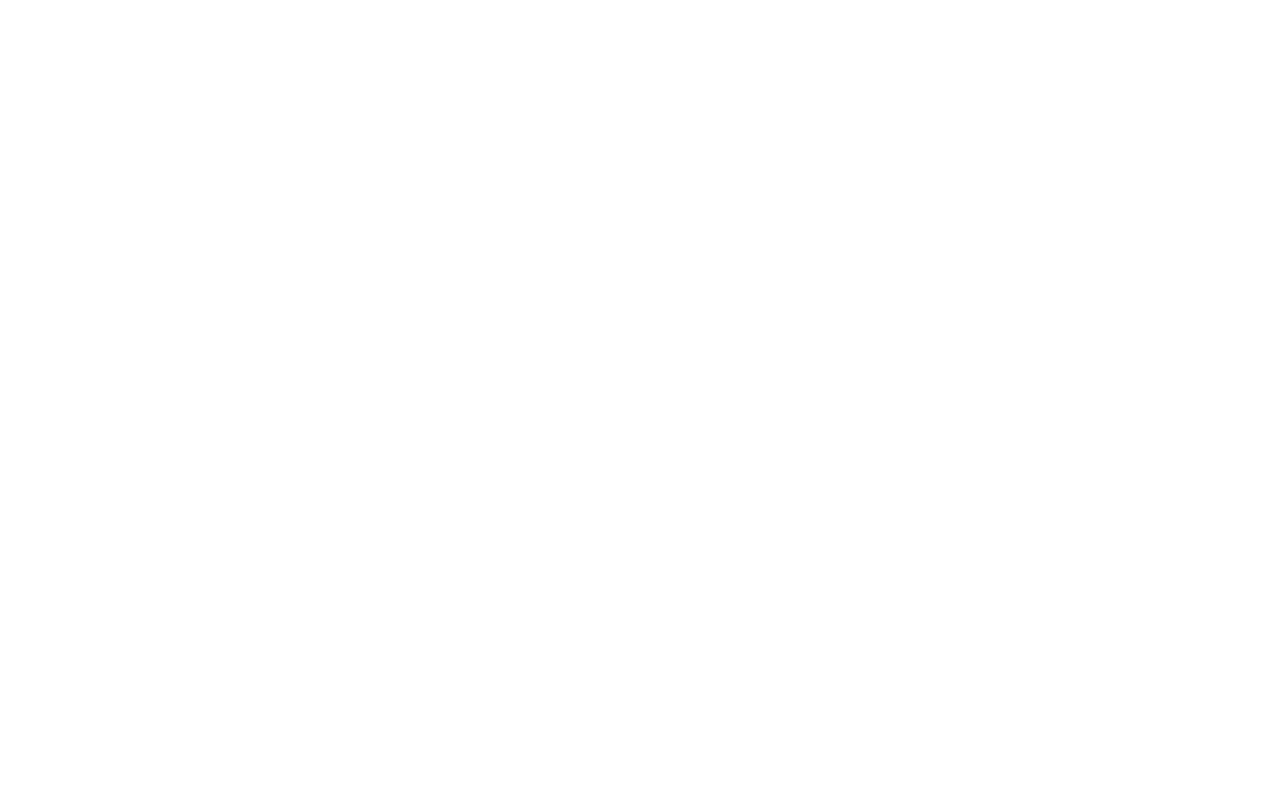
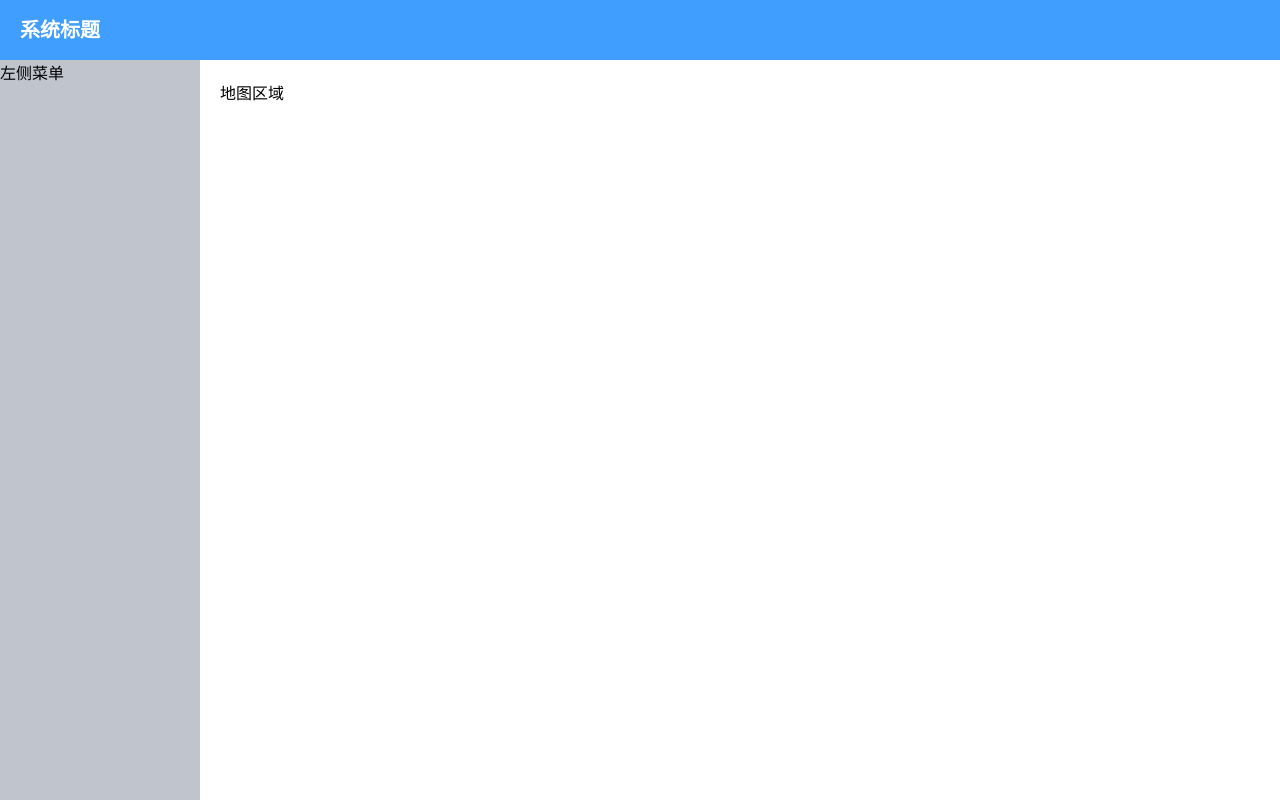
Before and after one commit to sunmoon256/webgismap, a Vue app: page / in a window 1280 px wide. Built offline with nearby package versions, Linux system fonts and the light colour scheme.

Commit message:
增加Element UI框架布局

```diff
--- a/jsconfig.json
+++ b/jsconfig.json
@@ -1,4 +1,7 @@
 {
+  "vueCompilerOptions": {
+    "target": 2.7
+  },
   "compilerOptions": {
     "target": "es5",
     "module": "esnext",
--- a/package.json
+++ b/package.json
@@ -9,6 +9,7 @@
   },
   "dependencies": {
     "core-js": "^3.8.3",
+    "element-ui": "^2.15.12",
     "vue": "^2.6.14"
   },
   "devDependencies": {
@@ -19,6 +20,7 @@
     "@vue/cli-service": "~5.0.0",
     "eslint": "^7.32.0",
     "eslint-plugin-vue": "^8.0.3",
+    "prettier": "2.7.1",
     "vue-template-compiler": "^2.6.14"
   },
   "eslintConfig": {
@@ -32,7 +34,7 @@
     ],
     "parserOptions": {
       "parser": "@babel/eslint-parser",
-      "requireConfigFile" : false
+      "requireConfigFile": false
     },
     "rules": {}
   },
--- a/src/App.vue
+++ b/src/App.vue
@@ -1,6 +1,12 @@
 <template>
     <div id="app">
-    <span></span>
+        <el-container class="app-out-panel">
+            <el-header class="sys-header">系统标题</el-header>
+            <el-container class="app-content-panel">
+                <el-aside width="200px" class="sys-menu">左侧菜单</el-aside>
+                <el-main class="sys-map">地图区域</el-main>
+            </el-container>
+        </el-container>
     </div>
 </template>
 
@@ -9,16 +15,32 @@
 
 export default {
     name: 'App',
-  components: {}
-}
+    components: {},
+};
 </script>
 
 <style>
-html, body, #app {
+html,
+body,
+#app {
     position: relative;
     width: 100%;
     height: 100%;
     margin: 0px;
     /* 设置margin是为了去除Google浏览器自带的8像素外边距 */
 }
+.app-out-panel,
+.app-content-panel {
+    height: 100%;
+}
+.sys-header {
+    background-color: #409eff;
+    line-height: 60px;
+    color: #fff;
+    font-size: 20px;
+    font-weight: 600;
+}
+.sys-menu {
+    background-color: #c0c4cc;
+}
 </style>
--- /dev/null
+++ b/test.js
@@ -0,0 +1,4 @@
+function uglyCode() {
+    console.log('this is an ugly function!');
+}
+uglyCode();
```
Also changed, not shown: src/main.js (+8 -3 lines), 1 other file (tests, documents, lock files or other folders). Lines whose indentation alone changed are shown as unchanged.
